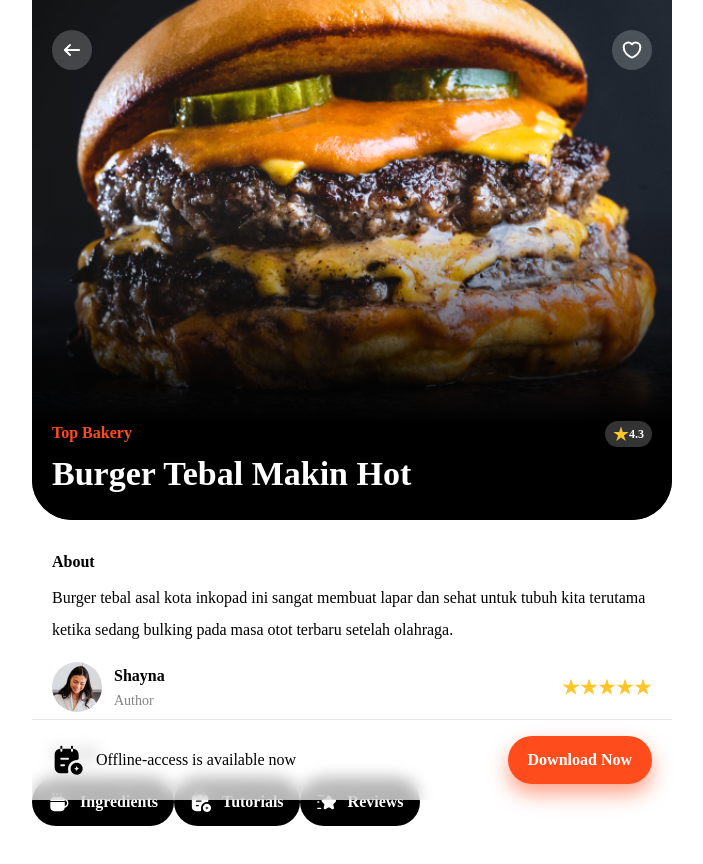
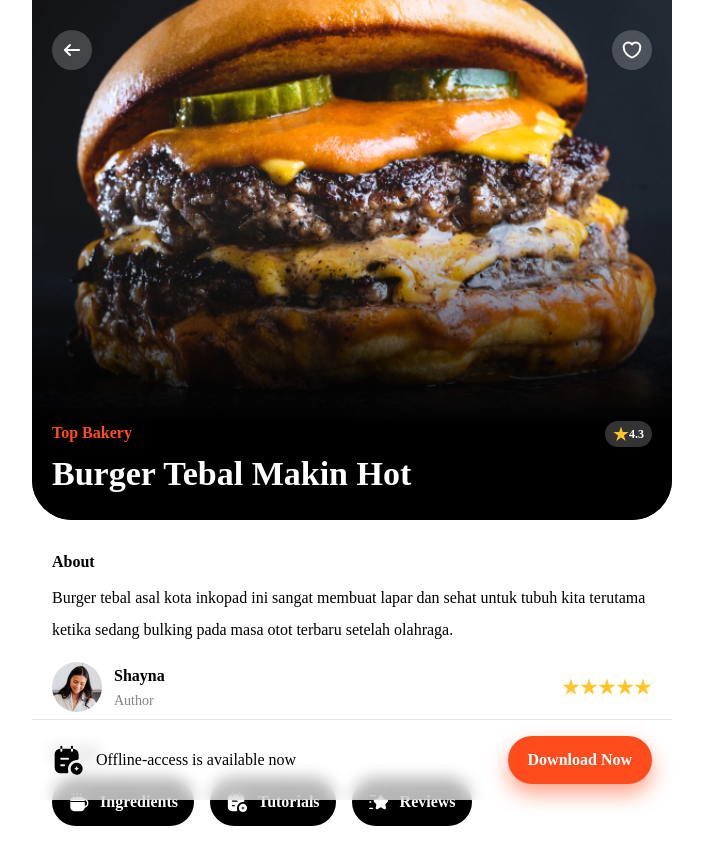
Before and after one commit to algididntwakeup/MamCook, a React (Vite) app: page /recipe/1 in a window 1280 px wide. Shown: the top 864 px of the page, without its empty margins (288-991 px from the left). Built offline with nearby package versions, Linux system fonts and the light colour scheme.

Commit message:
Membuat Swiper diRecipeDetails

```diff
--- a/src/pages/RecipeDetails.tsx
+++ b/src/pages/RecipeDetails.tsx
@@ -1,4 +1,16 @@
+import { useState } from "react";
+import { Swiper, SwiperSlide } from "swiper/react";
+
 export default function RecipeDetails() {
+
+    const [activeTab, setActiveTab] = useState("ingredients");
+
+        const handleTabClick = (tab: string) => {
+            setActiveTab(tab);
+        };
+
+
+
     return(
         <>
   <nav className="absolute top-0 flex w-full max-w-[640px] items-center justify-between px-5 mt-[30px] z-20">
@@ -27,7 +39,12 @@ export default function RecipeDetails() {
   >
     <div className="swiper">
       <div className="swiper-wrapper">
-        <div className="swiper-slide">
+      <Swiper
+        className="w-full"
+        direction='horizontal'
+        slidesPerView="auto"
+        >
+        <SwiperSlide>
           <div className="relative w-full h-full flex shrink-0">
             <div className="gradient-filter absolute w-full h-full bg-[linear-gradient(180deg,rgba(0,0,0,0)40.47%,#000000_81.6%)] z-10" />
             <img
@@ -36,8 +53,8 @@ export default function RecipeDetails() {
               alt="thumbnail"
             />
           </div>
-        </div>
-        <div className="swiper-slide">
+        </SwiperSlide>
+        <SwiperSlide>
           <div className="relative w-full h-full flex shrink-0">
             <div className="gradient-filter absolute w-full h-full bg-[linear-gradient(180deg,rgba(0,0,0,0)40.47%,#000000_81.6%)] z-10" />
             <img
@@ -46,8 +63,8 @@ export default function RecipeDetails() {
               alt="thumbnail"
             />
           </div>
-        </div>
-        <div className="swiper-slide">
+        </SwiperSlide>
+        <SwiperSlide>
           <div className="relative w-full h-full flex shrink-0">
             <div className="gradient-filter absolute w-full h-full bg-[linear-gradient(180deg,rgba(0,0,0,0)40.47%,#000000_81.6%)] z-10" />
             <img
@@ -56,7 +73,8 @@ export default function RecipeDetails() {
               alt="thumbnail"
             />
           </div>
-        </div>
+        </SwiperSlide>
+        </Swiper>
       </div>
     </div>
     <div className="absolute bottom-0 w-full flex flex-col gap-5 z-20">
@@ -147,7 +165,15 @@ export default function RecipeDetails() {
         data-tabs-active-classes="shadow-[0_10px_20px_0_#FF4C1C80] !bg-[#FF4C1C]"
         data-tabs-inactive-classes="!bg-black"
       >
-        <div className="swiper-slide !w-fit pb-[26px]">
+         <Swiper
+        className="w-full"
+        direction='horizontal'
+        spaceBetween={16}
+        slidesPerView="auto"
+        slidesOffsetBefore={20}
+        slidesOffsetAfter={20}
+        >
+        <SwiperSlide className="!w-fit pb-[26px]">
           <button
             className="flex items-center gap-[10px] py-3 px-4 rounded-full font-semibold !text-white bg-black transition-all duration-300 hover:shadow-[0_10px_20px_0_#FF4C1C80] hover:!bg-[#FF4C1C]"
             id="ingredients-tab"
@@ -164,8 +190,8 @@ export default function RecipeDetails() {
             />
             <h3>Ingredients</h3>
           </button>
-        </div>
-        <div className="swiper-slide !w-fit pb-[26px]">
+        </SwiperSlide>
+        <SwiperSlide className="!w-fit pb-[26px]">
           <button
             className="flex items-center gap-[10px] py-3 px-4 rounded-full font-semibold !text-white bg-black transition-all duration-300 hover:shadow-[0_10px_20px_0_#FF4C1C80] hover:!bg-[#FF4C1C]"
             id="tutorials-tab"
@@ -182,8 +208,8 @@ export default function RecipeDetails() {
             />
             <h3>Tutorials</h3>
           </button>
-        </div>
-        <div className="swiper-slide !w-fit pb-[26px]">
+        </SwiperSlide>
+        <SwiperSlide className="!w-fit pb-[26px]">
           <button
             className="flex items-center gap-[10px] py-3 px-4 rounded-full font-semibold !text-white bg-black transition-all duration-300 hover:shadow-[0_10px_20px_0_#FF4C1C80] hover:!bg-[#FF4C1C]"
             id="reviews-tab"
@@ -200,7 +226,8 @@ export default function RecipeDetails() {
             />
             <h3>Reviews</h3>
           </button>
-        </div>
+        </SwiperSlide>
+        </Swiper>
       </div>
     </div>
     <div id="default-tab-content">
```
